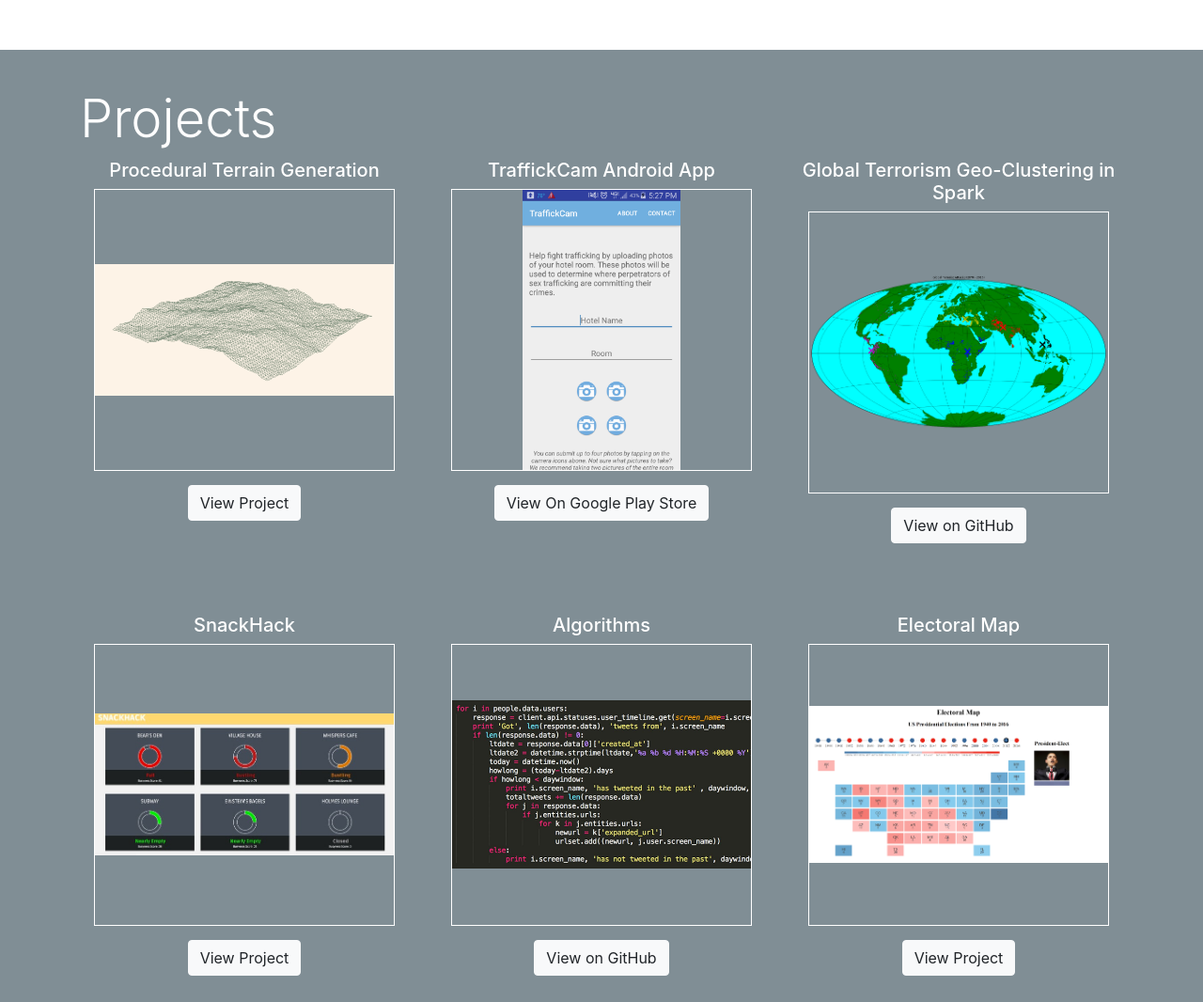
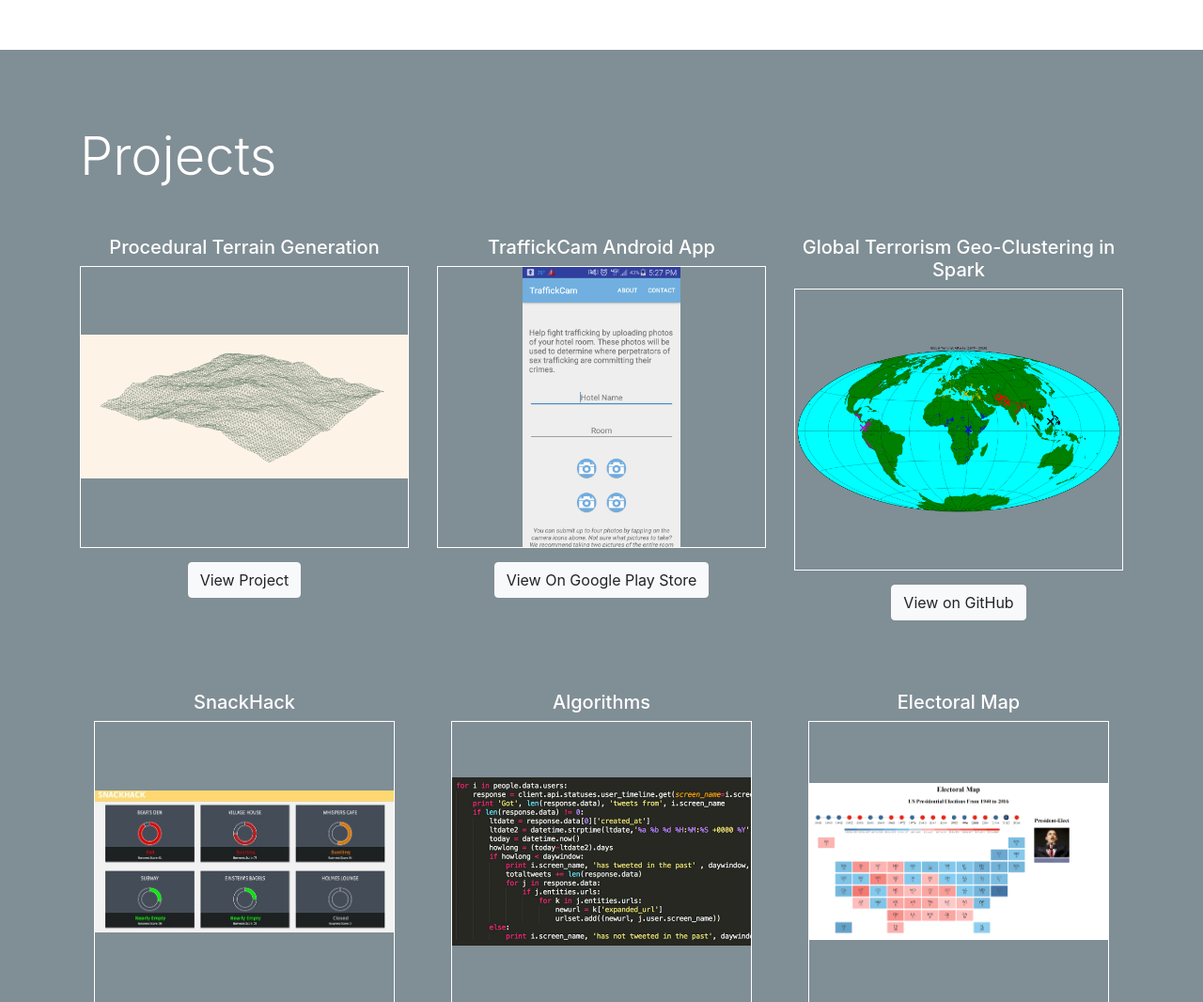
Before and after one commit to lschlessinger1/lschlessinger1.github.io, a plain HTML site: page index.html in a window 1280 px wide. Shown: the part 913-1979 px from the top of the page at 94% size. Drawn offline with nearby package versions, Linux system fonts and the light colour scheme.

Commit message:
update spacing

```diff
--- a/assets/css/main.css
+++ b/assets/css/main.css
@@ -24,7 +24,7 @@
 }
 
 #projects-section img {
-  width:100%;
+  width: 100%;
   height: 300px;
   object-fit: contain;
 /*   margin: 0 35px; */
@@ -45,11 +45,13 @@
   padding-bottom: 40px;
 }
 
-#contact-section h3 {
+#projects, #about #contact h3 {
   padding-top: 40px;
   padding-bottom: 40px;
   margin-bottom: 10px;
 }
+
+
 /* Sticky footer styles
 -------------------------------------------------- */
 html {
--- a/index.html
+++ b/index.html
@@ -56,7 +56,7 @@
                <div class="row">
                   <div class="col-md-4">
                      <h5 class="text-center">Procedural Terrain Generation</h5>
-                     <div class="container img-container">
+                     <div class="img-container">
                         <img class="border border-white" src="assets/img/fractal_terrain_img.png" />
                      </div>
                      <div class="container text-center btn-container">
@@ -65,7 +65,7 @@
                   </div>
                   <div class="col-md-4">
                      <h5 class="text-center">TraffickCam Android App</h5>
-                     <div class="container img-container">
+                     <div class="img-container">
                         <img class="border border-white" src="assets/img/traffickcam_main_activity.png" />
                      </div>
                      <div class="container text-center btn-container">
@@ -74,7 +74,7 @@
                   </div>
                   <div class="col-md-4">
                      <h5 class="text-center">Global Terrorism Geo-Clustering in Spark</h5>
-                     <div class="container img-container">
+                     <div class="img-container">
                         <img class="border border-white" src="assets/img/gtd_img.png" />
                      </div>
                      <div class="container text-center btn-container">
@@ -110,6 +110,7 @@
                         <a href="https://lschlessinger1.github.io/electoral-map/main.html" class="btn btn-light">View Project</a>
                      </div>
                   </div>
+
                </div>
             </div>
          </section>
```
